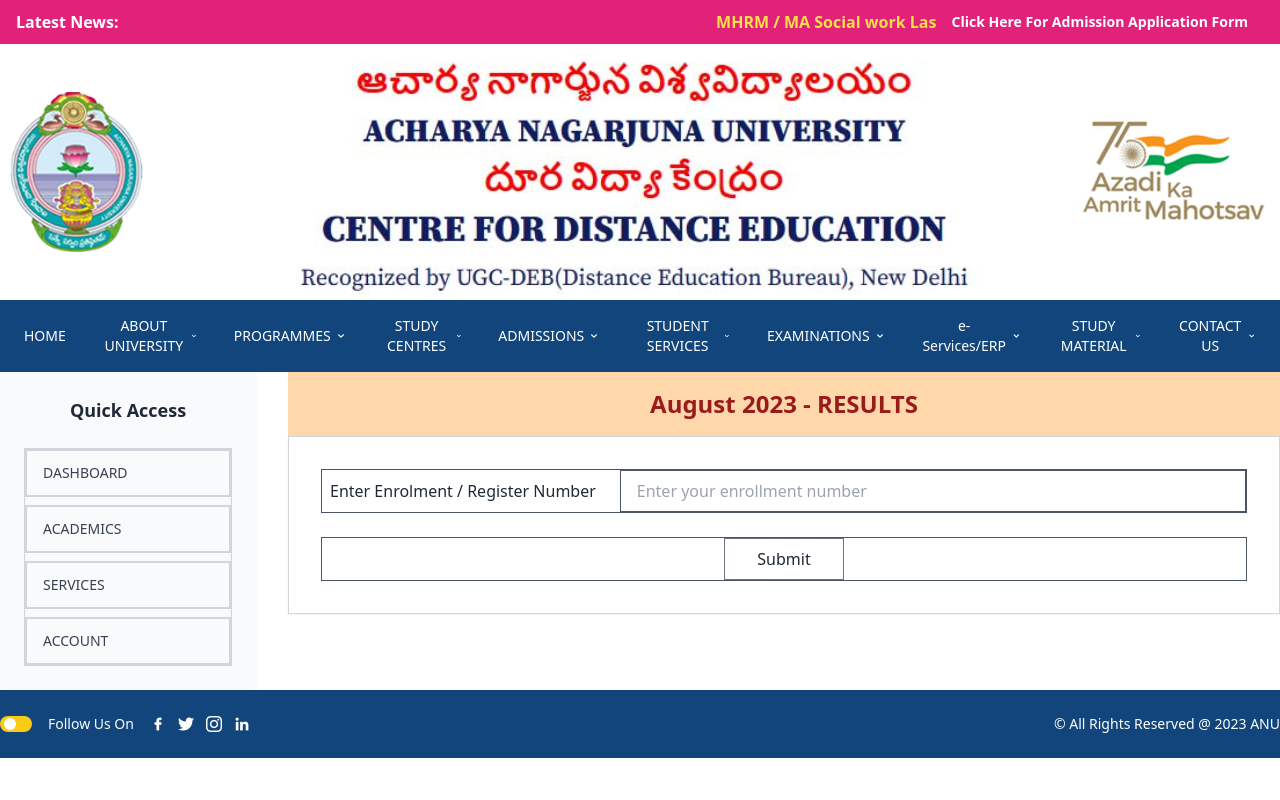
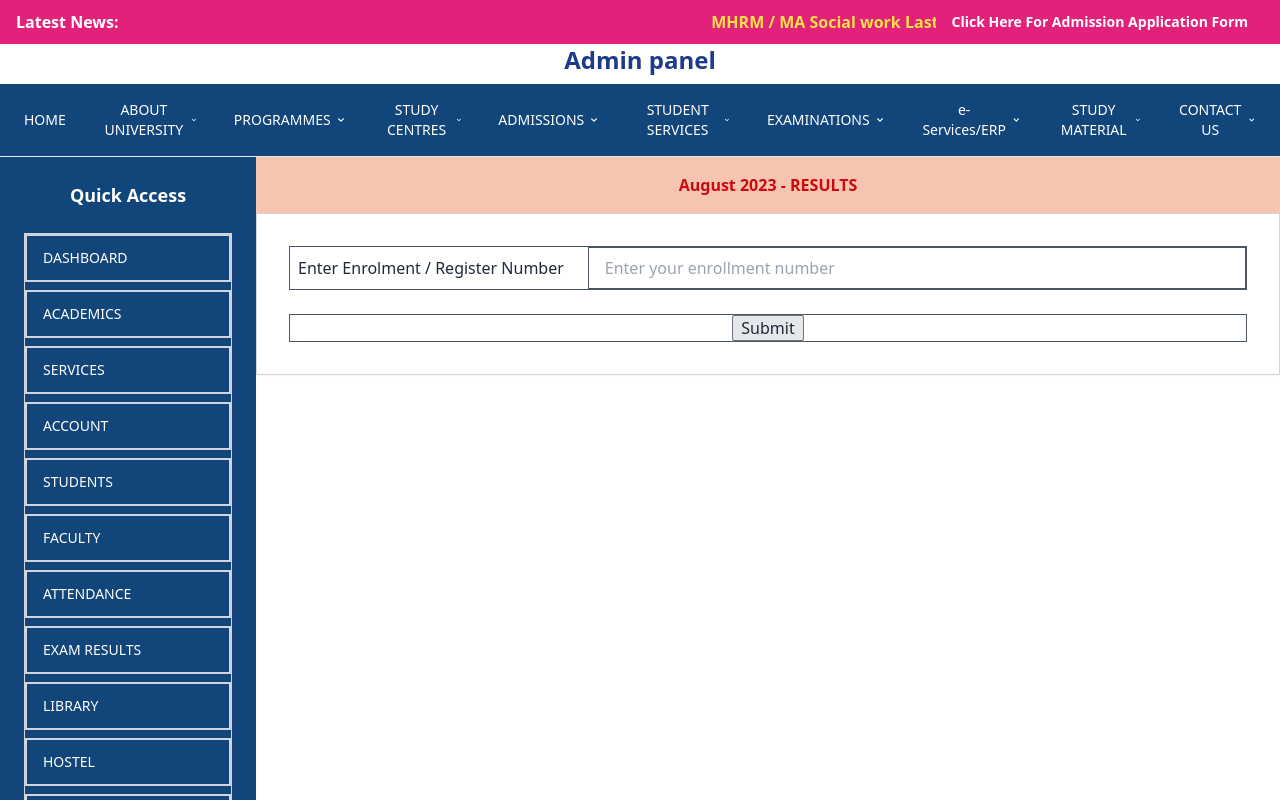
Before and after one commit to AnuragNarsingoju/client34, a React (Create React App) app: page /dashboard in a window 1280 px wide. Shown: the top 800 px of the page. Built offline with nearby package versions, Linux system fonts and the light colour scheme; the HTML template or start-up script is replaced by a standard one.

Commit message:
changes in UI

```diff
--- a/src/SchoolPageNew.jsx
+++ b/src/SchoolPageNew.jsx
@@ -121,20 +121,21 @@
   ];
 
   // Sidebar menu items
-  const sidebarItems = [
-    {
-      label: "DASHBOARD",
-    },
-    {
-      label: "ACADEMICS",
-    },
-    {
-      label: "SERVICES",
-    },
-    {
-      label: "ACCOUNT",
-    },
-  ];
+ const sidebarItems = [
+  { label: "DASHBOARD" },
+  { label: "ACADEMICS" },
+  { label: "SERVICES" },
+  { label: "ACCOUNT" },
+  { label: "STUDENTS" },
+  { label: "FACULTY" },
+  { label: "ATTENDANCE" },
+  { label: "EXAM RESULTS" },
+  { label: "LIBRARY" },
+  { label: "HOSTEL" },
+  { label: "TRANSPORT" },
+  { label: "SETTINGS" },
+  { label: "HELP & SUPPORT" },
+];
 
   const handleSubmit = (e) => {
     e.preventDefault();
@@ -179,51 +180,43 @@
       <header className="bg-white">
         <div className="max-w-7xl mx-auto flex items-center justify-between">
           {/* Left - University Logo */}
-          <div className="flex-shrink-0">
+          {/* <div className="flex-shrink-0">
             <img
               src="/header1.png"
               alt="University Logo"
               className="w-40 h-40 object-contain"
             />
-          </div>
+          </div> */}
 
           {/* Center - University Name */}
-          <div className="flex-shrink-0">
-            {/* <h1 className="text-2xl font-bold text-blue-900 mb-2">
-              ఆచార్య నాగార్జున విశ్వవిద్యాలయం
-            </h1>
+          <div className="text-center flex-1">
+
+
             <h2 className="text-2xl font-bold text-blue-900 mb-2">
-              ACHARYA NAGARJUNA UNIVERSITY
+             Admin panel
             </h2>
-            <h3 className="text-xl font-bold text-blue-900 mb-1">
-              దూర విద్యా కేంద్రం
-            </h3>
-            <h4 className="text-xl font-bold text-blue-900 mb-2">
-              CENTRE FOR DISTANCE EDUCATION
-            </h4>
-            <p className="text-sm text-blue-900">
-              Recognized by UGC-DEB (Distance Education Bureau), New Delhi
-            </p> */}
-            <img
+            </div>
+
+            {/* <img
               src="/header3.png"
               alt="University Name"
               className="w-108 h-64 object-contain"
-            />
-          </div>
+            /> */}
+
 
           {/* Right - Azadi Ka Amrit Mahotsav Logo */}
-          <div className="flex-shrink-0">
+          {/* <div className="flex-shrink-0">
             <img
               src="/header2.png"
               alt="Azadi Ka Amrit Mahotsav"
               className="w-68 h-52 object-contain"
             />
-          </div>
+          </div> */}
         </div>
       </header>
 
       {/* Navigation Bar */}
-      <nav className="bg-[#12457b] text-white">
+      <nav className="bg-[#12457a] text-white">
         <div className="flex items-center justify-between px-2">
           <div className="flex items-center justify-between space-x-1">
             {navItems.map((item, index) => (
@@ -279,16 +272,16 @@
           isDarkTheme ? "bg-gray-800" : "bg-white"
         }`}
       >
-        <div className="max-w-7xl flex gap-8">
+        <div className="flex border-t border-b">
           {/* Sidebar */}
           <aside
             className={`w-64 p-6 shadow-sm transition-colors duration-300 ${
-              isDarkTheme ? "bg-gray-700" : "bg-gray-50"
+              isDarkTheme ? "bg-[#12457a]" : "bg-[#12457a]"
             }`}
           >
             <h3
               className={`text-lg font-bold mb-6 text-center transition-colors duration-300 ${
-                isDarkTheme ? "text-white" : "text-gray-800"
+                isDarkTheme ? "text-white" : "text-white"
               }`}
             >
               Quick Access
@@ -308,8 +301,8 @@
                   <button
                     className={`w-full text-left px-4 py-3 text-sm font-medium hover:bg-[#12457b] hover:text-yellow-300 hover:underline transition-all duration-300 border transition-colors duration-300 ${
                       isDarkTheme
-                        ? "text-gray-300 border-gray-600"
-                        : "text-gray-700 border-gray-300"
+                        ? "text-white border-gray-600"
+                        : "text-white border-gray-300"
                     }`}
                   >
                     <span className="flex items-center justify-between">
@@ -322,18 +315,13 @@
           </aside>
 
           {/* Main Content Area */}
-          <div className="flex-1">
+          <div className="flex-1 w-full">
             {/* Results Banner */}
             <div
-              className={`text-center py-4 transition-colors duration-300 ${
-                isDarkTheme ? "bg-orange-800" : "bg-orange-200"
-              }`}
+              className="text-center py-4 transition-colors duration-300"
+              style={{ backgroundColor: '#f5c5b0'}}
             >
-              <h2
-                className={`text-2xl font-bold transition-colors duration-300 ${
-                  isDarkTheme ? "text-orange-200" : "text-red-800"
-                }`}
-              >
+              <h2 className="text-md font-bold transition-colors duration-300" style={{color:'#cf080f'}}>
                 August 2023 - RESULTS
               </h2>
             </div>
@@ -373,10 +361,10 @@
                 <div className="text-center border border-gray-600">
                   <button
                     type="submit"
-                    className={`border px-8 py-2 transition-colors duration-300 ${
+                    className={`border px-2 rounded-sm transition-colors duration-300 ${
                       isDarkTheme
-                        ? "bg-gray-600 border-gray-500 text-white hover:bg-gray-500"
-                        : "bg-white border-gray-500 text-gray-800 hover:bg-gray-50"
+                        ? "bg-gray-200 border-gray-500 text-white hover:bg-gray-500"
+                        : "bg-gray-200 border-gray-500 text-gray-800 hover:bg-gray-50"
                     }`}
                   >
                     Submit
@@ -389,7 +377,7 @@
       </main>
 
       {/* Footer */}
-      <footer className="bg-[#12457b] text-white py-6">
+      <footer className="bg-[#1e2c75] text-white py-6">
         <div className="max-w-7xl mx-auto flex items-center justify-between">
           {/* Left - Social Media */}
           <div className="flex items-center space-x-4">
```
